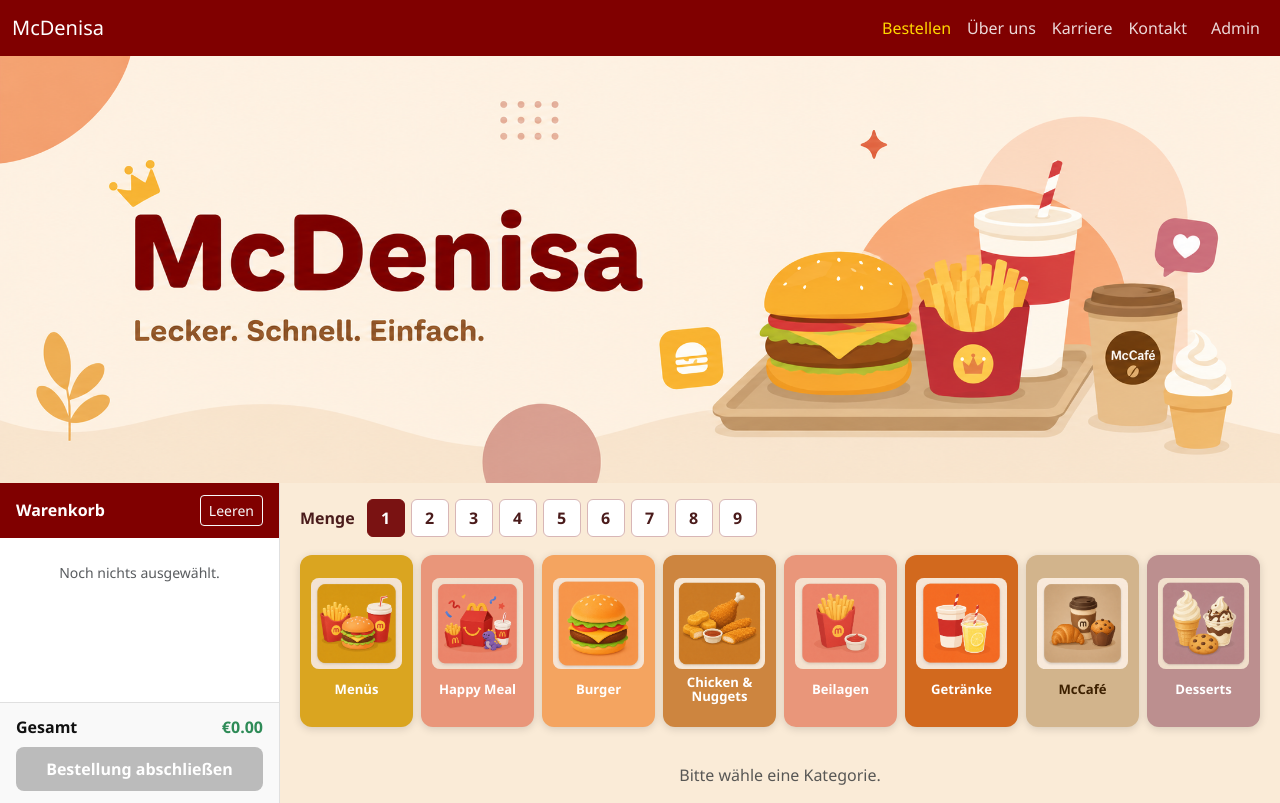
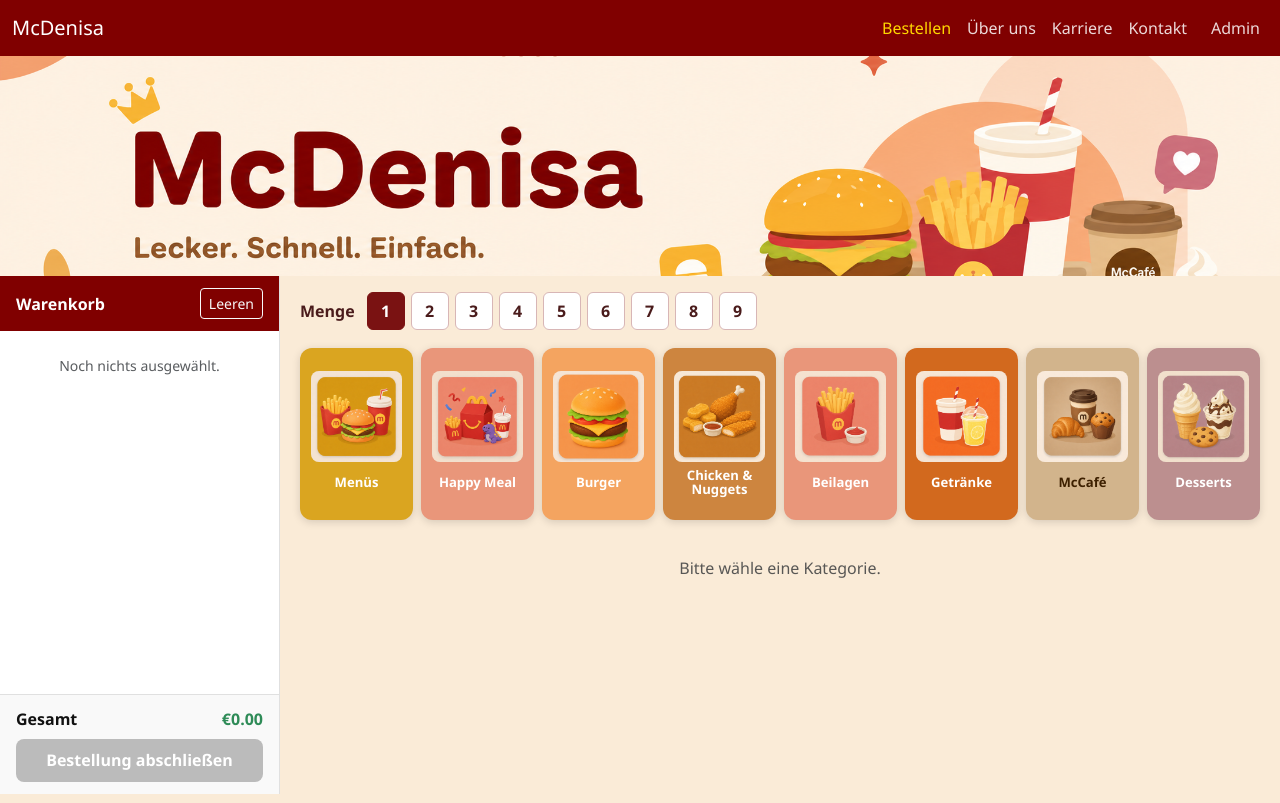
Before and after one commit to denisaandreea-a/McDenisa-Website-Pruefung, an Angular app: page /order in a window 1280 px wide. Built offline with nearby package versions, Linux system fonts and the light colour scheme.

Commit message:
Banner auf 220px beschränkt, zeigt mittleren Bildausschnitt

```diff
--- a/src/styles.css
+++ b/src/styles.css
@@ -4,6 +4,7 @@
   --mc-maroon:    #800000;
   --mc-brown:     #8B4513;
   --mc-white:     #ffffff;
+  --banner-h:     220px;
 
   /* Kategorie-Farben wie im Avalonia-Projekt */
   --cat-menus:    #DAA520; /* Goldenrod      */
@@ -24,20 +25,23 @@
 
 .site-banner {
   width: 100%;
-  display: block;
+  height: var(--banner-h);
+  overflow: hidden;
   line-height: 0;
 }
 
 .site-banner img {
   width: 100%;
-  height: auto;
+  height: 100%;
   display: block;
+  object-fit: cover;
+  object-position: center 40%;
 }
 
 .pos-layout {
   display: flex;
-  height: calc(100vh - 62px - 33.33vw);
-  min-height: 320px;
+  height: calc(100vh - 62px - var(--banner-h));
+  min-height: 300px;
 }
 
 /* Linke Spalte: Warenkorb */
```
